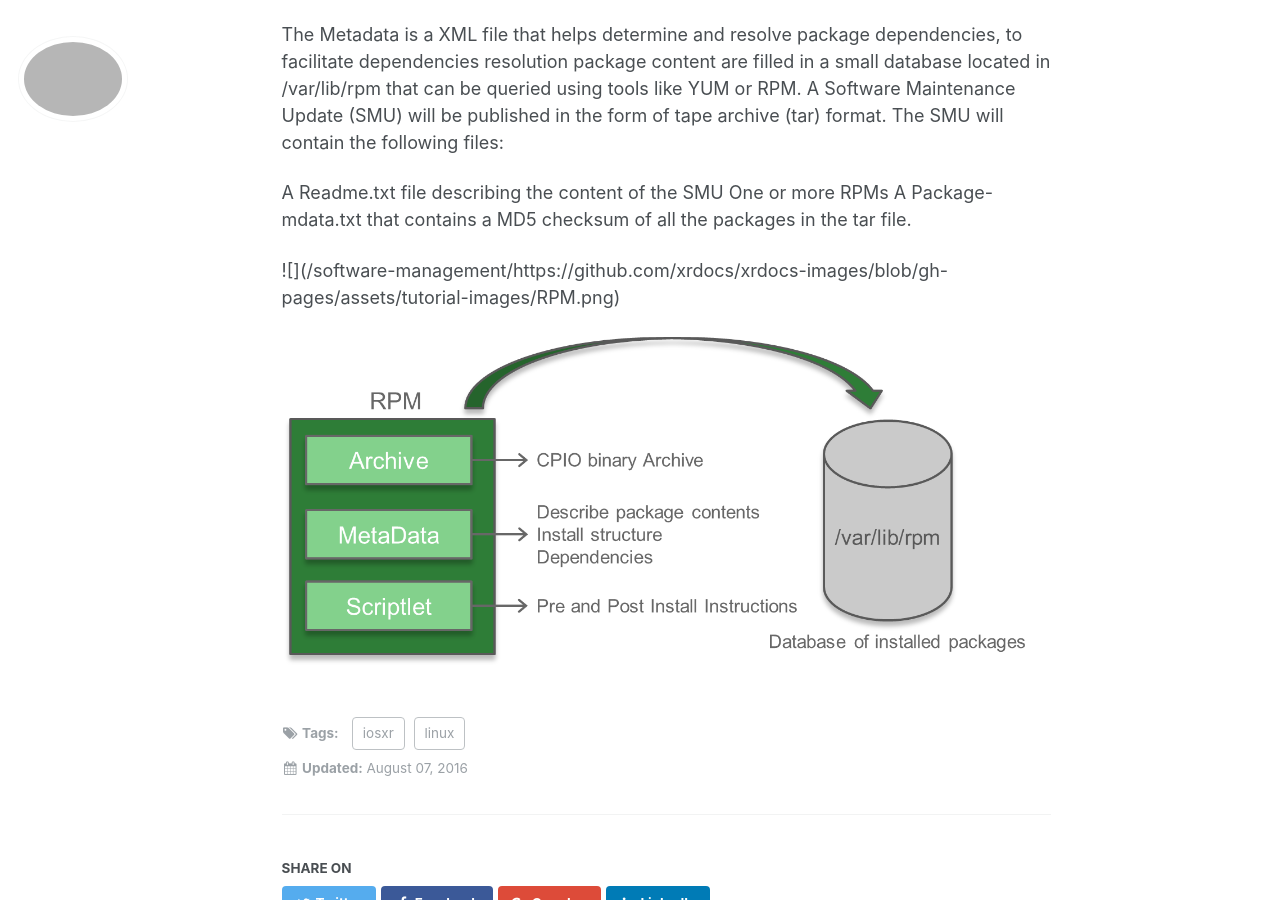
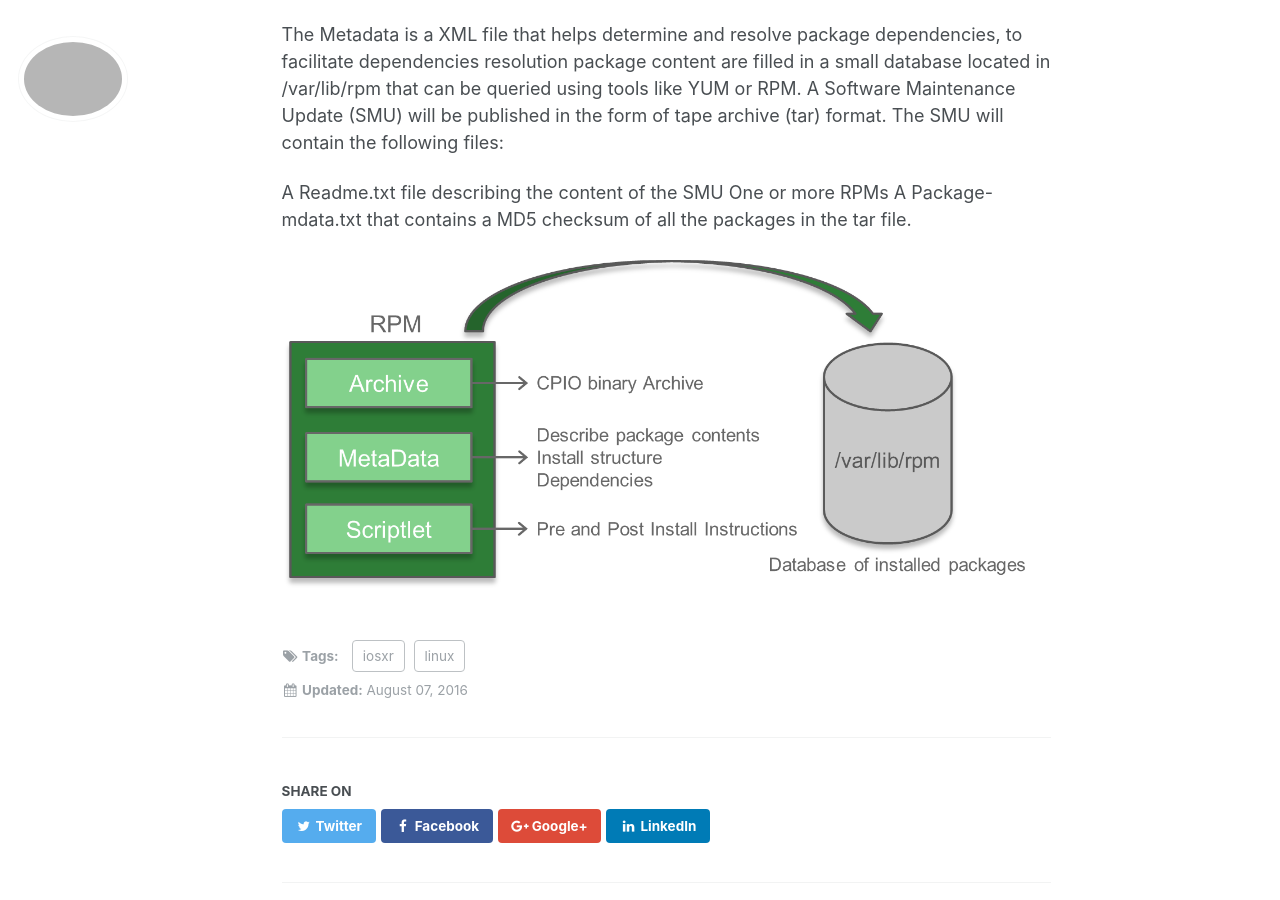
Before and after one commit to xrdocs/software-management, a Jekyll site: the page built from _tutorials/2016-08-06-introduction-to-rpm.md, in a window 1280 px wide and 900 px high, scrolled down 502 px. Built offline with Jekyll 4.4.1, drawn with Linux system fonts in a browser that asks for light colours; comment, search, counter and statistics services are not loaded.

Commit message:
Created 2016-08-06-introduction-to-rpm.md

```diff
--- a/_tutorials/2016-08-06-introduction-to-rpm.md
+++ b/_tutorials/2016-08-06-introduction-to-rpm.md
@@ -23,6 +23,4 @@ A Readme.txt file describing the content of the SMU
 One or more RPMs
 A Package-mdata.txt that contains a MD5 checksum of all the packages in the tar file.
 
-![<image context>]({{site.baseurl}}/https://github.com/xrdocs/xrdocs-images/blob/gh-pages/assets/tutorial-images/RPM.png)
-
-![RPM.png]({{site.baseurl}}/images/RPM.png)
+![Anatomy of RPM]({{site.baseurl}}/images/RPM.png)
```
